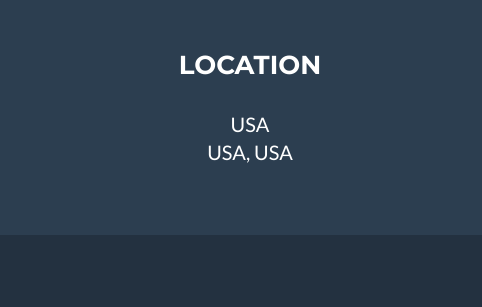
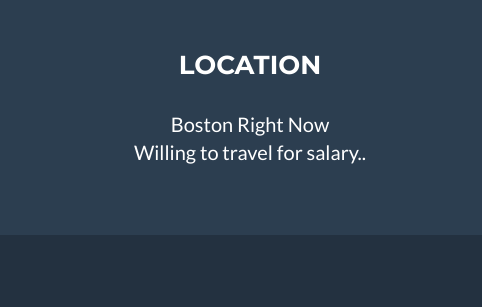
Before and after one commit to TheodoreBe/TheodoreBe.github.io, a plain HTML site: page index.html in a window 1280 px wide. Shown: the part 4565-4872 px from the top of the page, 0-482 px from the left. Drawn offline with nearby package versions, Linux system fonts and the light colour scheme.

Commit message:
Adding index.. location update

```diff
--- a/index.html
+++ b/index.html
@@ -312,7 +312,7 @@
                 <div class="row">
                     <div class="footer-col col-md-4">
                         <h3>Location</h3>
-                        <p>USA<br>USA, USA</p>
+                        <p>Boston Right Now<br>Willing to travel for salary..</p>
                     </div>
                     <div class="footer-col col-md-4">
                         <h3>Around the Web</h3>
```
